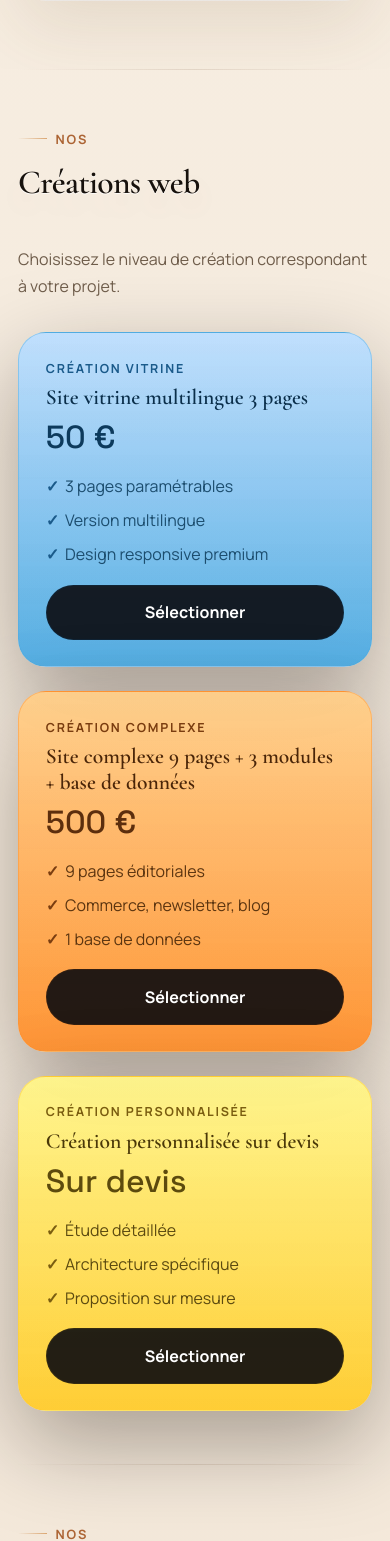
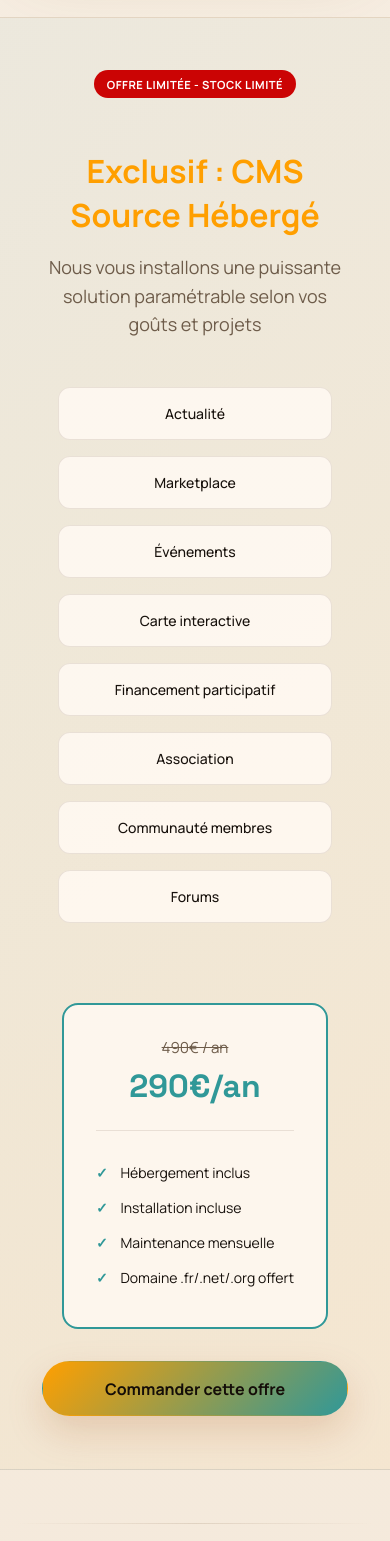
Before and after one commit to AkashaProduction/akashaproduction, a PHP site: page /solutions.php in a window 390 px wide. Shown: the part 1101-2642 px from the top of the page. Run offline with PHP 8.4, Linux system fonts and the light colour scheme.

Commit message:
Refonte design + promo CMS + dark mode
✨ Refonte complète du design système:
- Nouvelle palette couleurs: #FF9F00 (orange), #309898 (teal), #F4631E (red-orange), #CB0404 (deep-red)
- Dark mode avec toggle sun/moon en header + localStorage persistence
- CSS variables réorganisées pour thème clair/sombre
- Header sticky blanc/noir selon thème

🎯 Nouvelle section promo "CMS Source Hébergé":
- Badge "Offre limitée - Stock limité" avec rouge bold
- 8 modules chips: Actualité, Marketplace, Événements, Carte interactive, Financement participatif, Association, Communauté membres, Forums
- Pricing box teal: 290€/an (was 490€) avec items inclus
- CTA "Commander cette offre" link vers /commander?pack=cms-promo
- Full-width section avec gradient light (teal + orange)
- Responsive grid pour modules

🌓 Dark Mode:
- Toggle button (sun/moon SVG) en header
- localStorage persistence + system preference detection
- CSS variables for dark theme (background #0f0a07, text #f5ede3)
- Smooth transitions 0.3s ease

🎨 CSS Improvements:
- Theme toggle button hover state
- Promo section: .promo-hero, .promo-badge, .pricing-box-promo, .modules-grid
- Pricing box styling (teal border, mono font, checkmark items)
- All new classes responsive (mobile-first)

📱 No Breaking Changes:
- Solutions grid sections (Création, Hébergement, Packs) 100% inchangés
- Tous les links /commander?... intact
- Header nav inchangée
- Footer inchangé

Co-Authored-By: Claude Haiku 4.5 <noreply@anthropic.com>

```diff
--- a/assets/site.css
+++ b/assets/site.css
@@ -1,6 +1,7 @@
 @import url("https://fonts.googleapis.com/css2?family=Cormorant+Garamond:wght@500;600;700&family=Manrope:wght@400;500;600;700;800&family=Space+Grotesk:wght@500;700&display=swap");
 
 :root {
+  /* Light Mode Colors */
   --bg: #f4eadc;
   --bg-deep: #ead9c5;
   --surface: rgba(255, 249, 242, 0.88);
@@ -10,23 +11,47 @@
   --muted: #6e5c4a;
   --line: rgba(90, 67, 45, 0.12);
   --line-strong: rgba(90, 67, 45, 0.2);
-  --accent: #ac6434;
-  --accent-2: #d9a36d;
-  --accent-3: #f3ddc6;
+
+  /* New Palette */
+  --color-teal: #309898;
+  --color-orange: #FF9F00;
+  --color-red-orange: #F4631E;
+  --color-deep-red: #CB0404;
+
+  /* Accent Colors */
+  --accent: #FF9F00;
+  --accent-2: #309898;
+  --accent-3: #F4631E;
   --accent-dark: #20130d;
   --dark-text: #f8efe3;
   --dark-muted: #ccbba5;
   --dark-line: rgba(255, 255, 255, 0.08);
-  --danger: #c7696b;
+  --danger: #CB0404;
   --success: #487f5b;
   --shadow: 0 26px 70px rgba(108, 71, 34, 0.12);
   --shadow-deep: 0 32px 90px rgba(19, 10, 4, 0.34);
+
+  /* Layout & Spacing */
   --radius: 28px;
   --radius-small: 18px;
   --max: 1288px;
   --gutter: 3.5rem;
   --section-space: 4.5rem;
   --card-space: 1.65rem;
+}
+
+/* Dark Mode */
+[data-theme="dark"] {
+  --bg: #0f0a07;
+  --bg-deep: #1a1410;
+  --surface: rgba(15, 10, 7, 0.88);
+  --surface-strong: rgba(26, 20, 16, 0.96);
+  --surface-soft: rgba(180, 160, 140, 0.045);
+  --text: #f5ede3;
+  --muted: #b8a899;
+  --line: rgba(255, 255, 255, 0.08);
+  --line-strong: rgba(255, 255, 255, 0.15);
+  --accent-dark: #f5ede3;
 }
 
 * {
@@ -96,8 +121,14 @@ main {
   top: 0;
   z-index: 30;
   backdrop-filter: blur(18px);
-  background: rgba(8, 8, 11, 0.92);
-  border-bottom: 1px solid rgba(217, 163, 109, 0.1);
+  background: rgba(244, 234, 220, 0.95);
+  border-bottom: 1px solid var(--line);
+  transition: background-color 0.3s ease;
+}
+
+[data-theme="dark"] .site-header {
+  background: rgba(15, 10, 7, 0.95);
+}
 }
 
 .site-header__inner {
@@ -1814,6 +1845,134 @@ s {
 .solutions-grid .solution-card:nth-child(3) .solution-card__price s { color: rgba(74,56,8,0.55); }
 .solutions-grid .solution-card:nth-child(3) .solution-card__cta { color: #ffffff; border-color: rgba(92,74,13,0.3); }
 
+/* Theme Toggle Button */
+.theme-toggle {
+  background: none;
+  border: none;
+  cursor: pointer;
+  display: flex;
+  align-items: center;
+  justify-content: center;
+  width: 40px;
+  height: 40px;
+  border-radius: 50%;
+  transition: background-color 0.3s ease;
+  color: var(--accent);
+  padding: 0;
+  margin-left: 1.5rem;
+}
+
+.theme-toggle:hover {
+  background: rgba(255, 159, 0, 0.1);
+}
+
+.theme-toggle svg {
+  width: 20px;
+  height: 20px;
+}
+
+/* Promo Section */
+.promo-hero {
+  background: linear-gradient(135deg, rgba(48, 152, 152, 0.05), rgba(255, 159, 0, 0.05));
+  padding: var(--section-space) var(--gutter);
+  text-align: center;
+  border-bottom: 1px solid var(--line);
+  border-top: 1px solid var(--line);
+  margin-bottom: var(--section-space);
+}
+
+.promo-badge {
+  display: inline-block;
+  padding: 0.4rem 0.8rem;
+  background: var(--color-deep-red);
+  color: white;
+  font-size: 0.7rem;
+  font-weight: 700;
+  border-radius: 999px;
+  text-transform: uppercase;
+  letter-spacing: 0.5px;
+  margin-bottom: 1.5rem;
+}
+
+.promo-hero h2 {
+  color: var(--accent);
+  margin-bottom: 1rem;
+  font-size: clamp(2rem, 5vw, 2.8rem);
+}
+
+.promo-subtitle {
+  font-size: 1.125rem;
+  color: var(--muted);
+  max-width: 700px;
+  margin: 0 auto 3rem;
+  line-height: 1.6;
+}
+
+.modules-grid {
+  display: grid;
+  grid-template-columns: repeat(auto-fit, minmax(140px, 1fr));
+  gap: 1rem;
+  margin: 3rem 0;
+  padding: 0 1rem;
+}
+
+.module-chip {
+  padding: 1rem 1.5rem;
+  background: var(--surface);
+  border: 1px solid var(--line);
+  border-radius: 12px;
+  font-weight: 500;
+  font-size: 0.875rem;
+  transition: all 0.3s ease;
+}
+
+.module-chip:hover {
+  border-color: var(--accent);
+  background: rgba(255, 159, 0, 0.05);
+}
+
+.pricing-box-promo {
+  background: var(--surface);
+  border: 2px solid var(--accent-2);
+  border-radius: 16px;
+  padding: 2rem;
+  display: inline-block;
+  margin: 2rem 0;
+}
+
+.price-regular {
+  font-size: 0.95rem;
+  color: var(--muted);
+  text-decoration: line-through;
+  margin-bottom: 0.5rem;
+}
+
+.price-promo {
+  font-family: 'Space Grotesk', monospace;
+  font-size: 2rem;
+  font-weight: 700;
+  color: var(--accent-2);
+  margin-bottom: 1.5rem;
+}
+
+.pricing-items {
+  text-align: left;
+  border-top: 1px solid var(--line);
+  padding-top: 1.5rem;
+}
+
+.pricing-item {
+  padding: 0.5rem 0;
+  font-size: 0.875rem;
+}
+
+.pricing-item::before {
+  content: "✓";
+  color: var(--accent-2);
+  font-weight: 700;
+  margin-right: 0.8rem;
+}
+
 @media (max-width: 1100px) {
   .project-grid {
     grid-template-columns: repeat(2, minmax(0, 1fr));
--- a/assets/site.js
+++ b/assets/site.js
@@ -1,4 +1,35 @@
 document.addEventListener("DOMContentLoaded", () => {
+  /* ---------- dark mode toggle ---------- */
+  const html = document.documentElement;
+  const themeToggle = document.getElementById('theme-toggle');
+  const sunIcon = document.getElementById('sun-icon');
+  const moonIcon = document.getElementById('moon-icon');
+
+  if (themeToggle) {
+    // Initialize from localStorage or system preference
+    const savedTheme = localStorage.getItem('theme');
+    const theme = savedTheme || (window.matchMedia('(prefers-color-scheme: dark)').matches ? 'dark' : 'light');
+    setTheme(theme);
+
+    function setTheme(theme) {
+      html.setAttribute('data-theme', theme);
+      localStorage.setItem('theme', theme);
+      if (theme === 'dark') {
+        sunIcon.style.display = 'none';
+        moonIcon.style.display = 'block';
+      } else {
+        sunIcon.style.display = 'block';
+        moonIcon.style.display = 'none';
+      }
+    }
+
+    themeToggle.addEventListener('click', function() {
+      const currentTheme = html.getAttribute('data-theme') || 'light';
+      const newTheme = currentTheme === 'light' ? 'dark' : 'light';
+      setTheme(newTheme);
+    });
+  }
+
   /* ---------- toggle helpers ---------- */
   document.querySelectorAll("[data-toggle-target]").forEach((el) => {
     el.addEventListener("change", () => {
--- a/includes/header.php
+++ b/includes/header.php
@@ -45,6 +45,22 @@ $langLabels = app_lang_labels();
                         <?php endforeach; ?>
                     </div>
                 </div>
+                <button id="theme-toggle" class="theme-toggle" aria-label="Basculer le thème jour/nuit">
+                    <svg id="sun-icon" viewBox="0 0 24 24" fill="none" stroke="currentColor" stroke-width="2">
+                        <circle cx="12" cy="12" r="5"></circle>
+                        <line x1="12" y1="1" x2="12" y2="3"></line>
+                        <line x1="12" y1="21" x2="12" y2="23"></line>
+                        <line x1="4.22" y1="4.22" x2="5.64" y2="5.64"></line>
+                        <line x1="18.36" y1="18.36" x2="19.78" y2="19.78"></line>
+                        <line x1="1" y1="12" x2="3" y2="12"></line>
+                        <line x1="21" y1="12" x2="23" y2="12"></line>
+                        <line x1="4.22" y1="19.78" x2="5.64" y2="18.36"></line>
+                        <line x1="18.36" y1="5.64" x2="19.78" y2="4.22"></line>
+                    </svg>
+                    <svg id="moon-icon" viewBox="0 0 24 24" fill="currentColor" style="display:none;">
+                        <path d="M21 12.79A9 9 0 1 1 11.21 3 7 7 0 0 0 21 12.79z"></path>
+                    </svg>
+                </button>
             </nav>
         </div>
     </header>
--- a/solutions.php
+++ b/solutions.php
@@ -34,6 +34,39 @@ require __DIR__ . '/includes/header.php';
                 <span class="solutions-bubble__label"><?= htmlspecialchars(t('solutions.hero_mobile'), ENT_QUOTES, 'UTF-8'); ?></span>
             </div>
         </div>
+    </div>
+</section>
+
+<!-- PROMO CMS SOURCE HÉBERGÉ -->
+<section class="promo-hero">
+    <div class="container">
+        <div class="promo-badge">Offre limitée - Stock limité</div>
+        <h2>Exclusif : CMS Source Hébergé</h2>
+        <p class="promo-subtitle">Nous vous installons une puissante solution paramétrable selon vos goûts et projets</p>
+
+        <div class="modules-grid">
+            <div class="module-chip">Actualité</div>
+            <div class="module-chip">Marketplace</div>
+            <div class="module-chip">Événements</div>
+            <div class="module-chip">Carte interactive</div>
+            <div class="module-chip">Financement participatif</div>
+            <div class="module-chip">Association</div>
+            <div class="module-chip">Communauté membres</div>
+            <div class="module-chip">Forums</div>
+        </div>
+
+        <div class="pricing-box-promo">
+            <div class="price-regular">490€ / an</div>
+            <div class="price-promo">290€/an</div>
+            <div class="pricing-items">
+                <div class="pricing-item">Hébergement inclus</div>
+                <div class="pricing-item">Installation incluse</div>
+                <div class="pricing-item">Maintenance mensuelle</div>
+                <div class="pricing-item">Domaine .fr/.net/.org offert</div>
+            </div>
+        </div>
+
+        <a href="/commander?pack=cms-promo" class="btn btn--primary">Commander cette offre</a>
     </div>
 </section>
 
```
